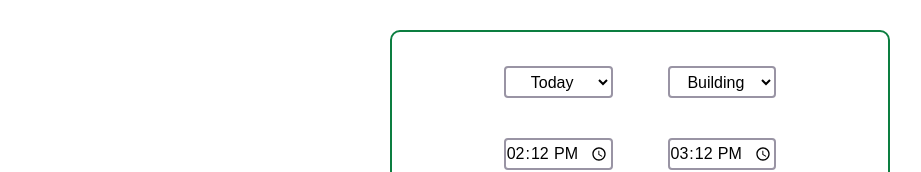
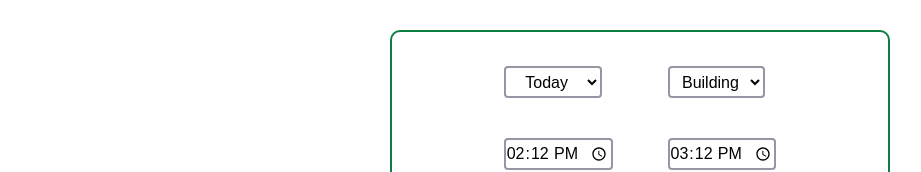
Before and after one commit to Ali-SWE/find-space, a Next.js app: page / in a window 1280 px wide. Shown: the part 310-482 px from the top of the page, without its empty margins (0-921 px from the left). Built offline with nearby package versions, Linux system fonts and the light colour scheme; a web font is replaced by a local one.

Commit message:
input width update

```diff
--- a/app/components/Info.tsx
+++ b/app/components/Info.tsx
@@ -24,7 +24,7 @@ const Info = ({changeDay, changeBuilding, changeStartTime, changeEndTime, missin
 
               <select name="select-day"
                id="select-day"
-               className="border-2 h-8  focus:border-primary rounded border-secondary text-black text-sm md:text-base text-center  bg-transparent"
+               className=" w-[90%] max-w-700 min-w-20 border-2 h-8  focus:border-primary rounded border-secondary text-black text-sm md:text-base text-center  bg-transparent"
                onChange={e => changeDay(e.target.value)}
                >
                 <option value={today}>Today</option>
@@ -38,7 +38,7 @@ const Info = ({changeDay, changeBuilding, changeStartTime, changeEndTime, missin
 
               <select name="select-building"
               id="select-building"
-              className={`border-2 h-8 focus:border-primary rounded text-black bg-transparent
+              className={`w-[90%] max-w-700 min-w-20 border-2 h-8 focus:border-primary rounded text-black bg-transparent
               text-sm md:text-base text-center ${missingBuilding? "border-my-red": "border-secondary"}`}
               onChange={e => changeBuilding(e.target.value)}
              >
@@ -47,12 +47,12 @@ const Info = ({changeDay, changeBuilding, changeStartTime, changeEndTime, missin
               </select>
 
               <input type="time" name="start-time" id="start-time" defaultValue={currentTime}
-              className={`border-2 h-8 focus:border-primary rounded bg-transparent
+              className={`w-[100%] max-w-700 min-w-20 border-2 h-8 focus:border-primary rounded bg-transparent
               text-black text-sm md:text-base ${timeError? " border-my-red" :"border-secondary"}`}
               onChange={e => changeStartTime(e.target.value)}/>
 
               <input type="time" name="end-time" id="end-time"  defaultValue={currentTimePlusOneHour}
-              className={`border-2 h-8 focus:border-primary rounded bg-transparent
+              className={`w-[100%] max-w-700 min-w-20 border-2 h-8 focus:border-primary rounded bg-transparent
               text-black text-sm md:text-base ${timeError?"border-my-red" :"border-secondary"}`}
               onChange={e => changeEndTime(e.target.value)}/>
 
```
